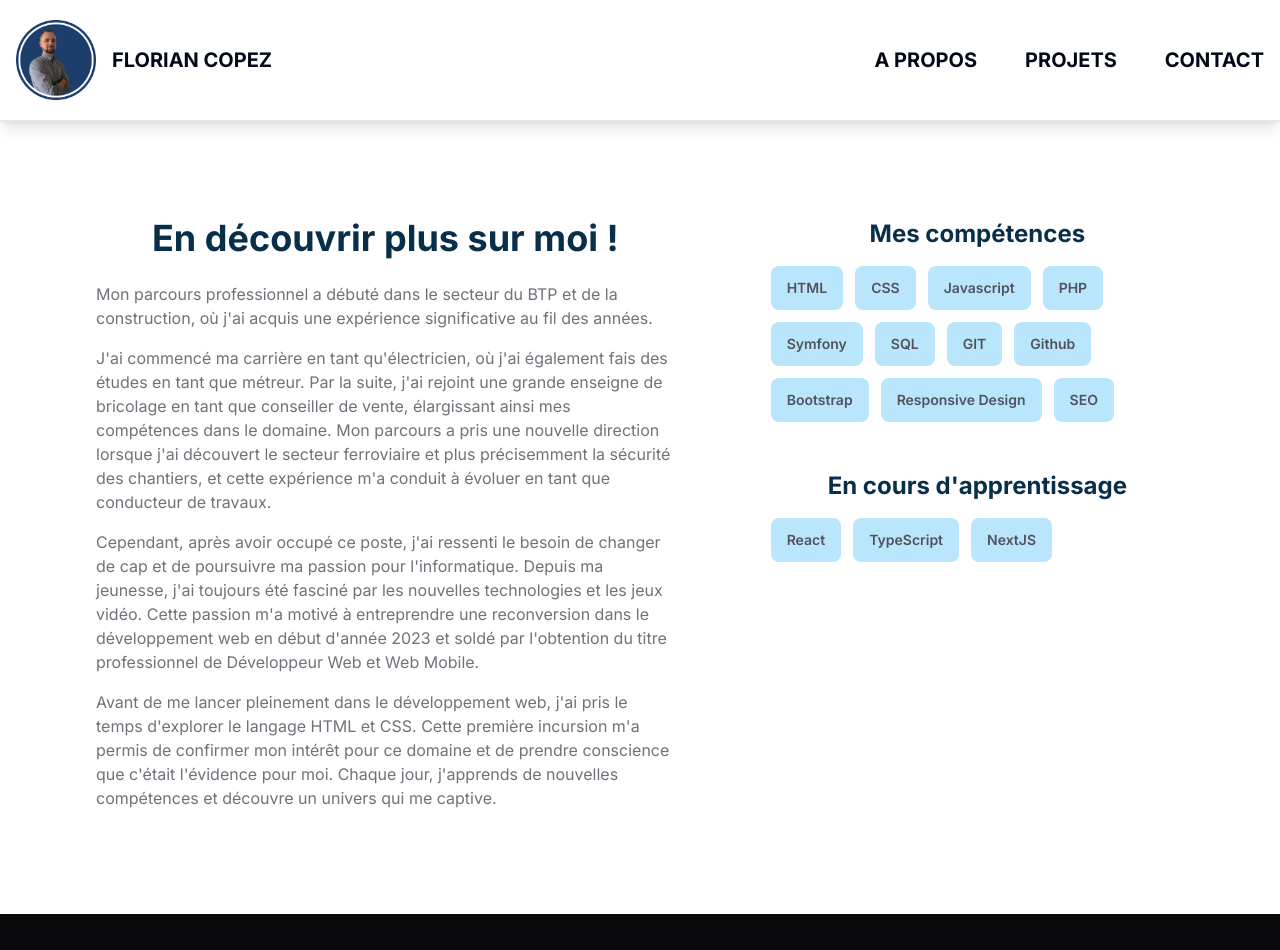
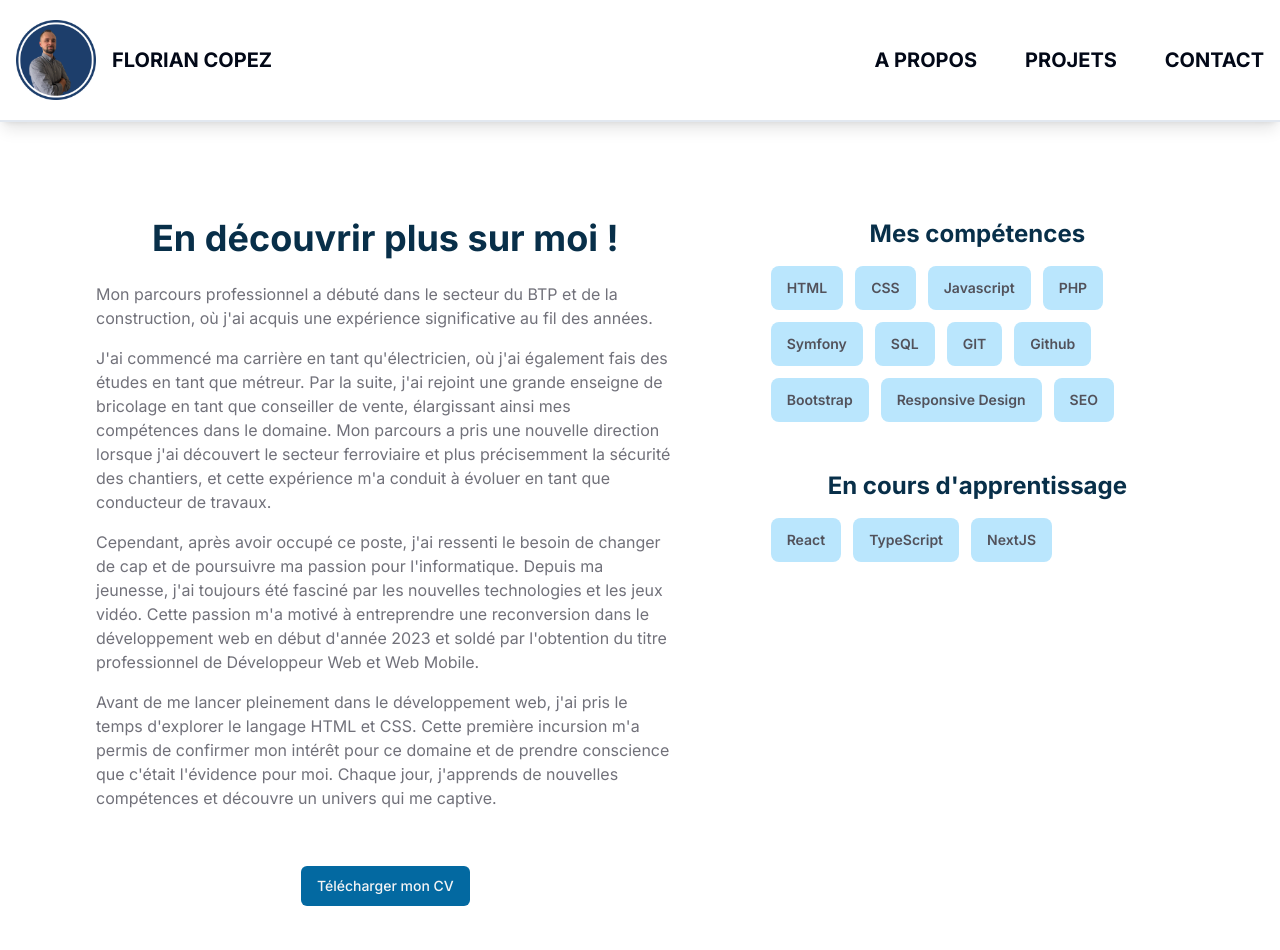
Before and after one commit to FlorianCopez/Portfolio-FlorianCopez, a Next.js app: page /about in a window 1280 px wide. Shown: the top 950 px of the page. Built offline with nearby package versions, Linux system fonts and the light colour scheme.

Commit message:
add components download file

```diff
--- a/app/about/page.tsx
+++ b/app/about/page.tsx
@@ -1,5 +1,6 @@
 "use client";
 
+import DownloadFile from "@/components/download-file";
 import Skills from "@/components/skills";
 /* eslint-disable react/no-unescaped-entities */
 // eslint-disable-next-line react/no-unescaped-entities
@@ -66,6 +67,13 @@ export default function About() {
           conscience que c'était l'évidence pour moi. Chaque jour, j'apprends de
           nouvelles compétences et découvre un univers qui me captive.
         </p>
+        <div className="text-center mt-12">
+          <DownloadFile
+            filePath="/FlorianCopez_CV.pdf"
+            fileName="FlorianCopez_CV.pdf"
+            textButton="Télécharger mon CV"
+          />
+        </div>
       </section>
       <section className="md:w-5/12">
         <Skills title="Mes compétences" listSkill={listSkills} />
--- /dev/null
+++ b/components/download-file.tsx
@@ -0,0 +1,26 @@
+import React from "react";
+import { Button } from "./ui/button";
+
+type Props = {
+  filePath: string;
+  fileName: string;
+  textButton: string;
+};
+
+export default function DownloadFile({
+  filePath,
+  fileName,
+  textButton,
+}: Props) {
+  const handleDownload = () => {
+    const downloadLink = document.createElement("a");
+    downloadLink.href = filePath;
+    downloadLink.download = fileName;
+    downloadLink.click();
+  };
+  return (
+    <Button variant="linkCustom" onClick={handleDownload}>
+      {textButton}
+    </Button>
+  );
+}
```
Also changed, not shown: 1 other file (tests, documents, lock files or other folders).
